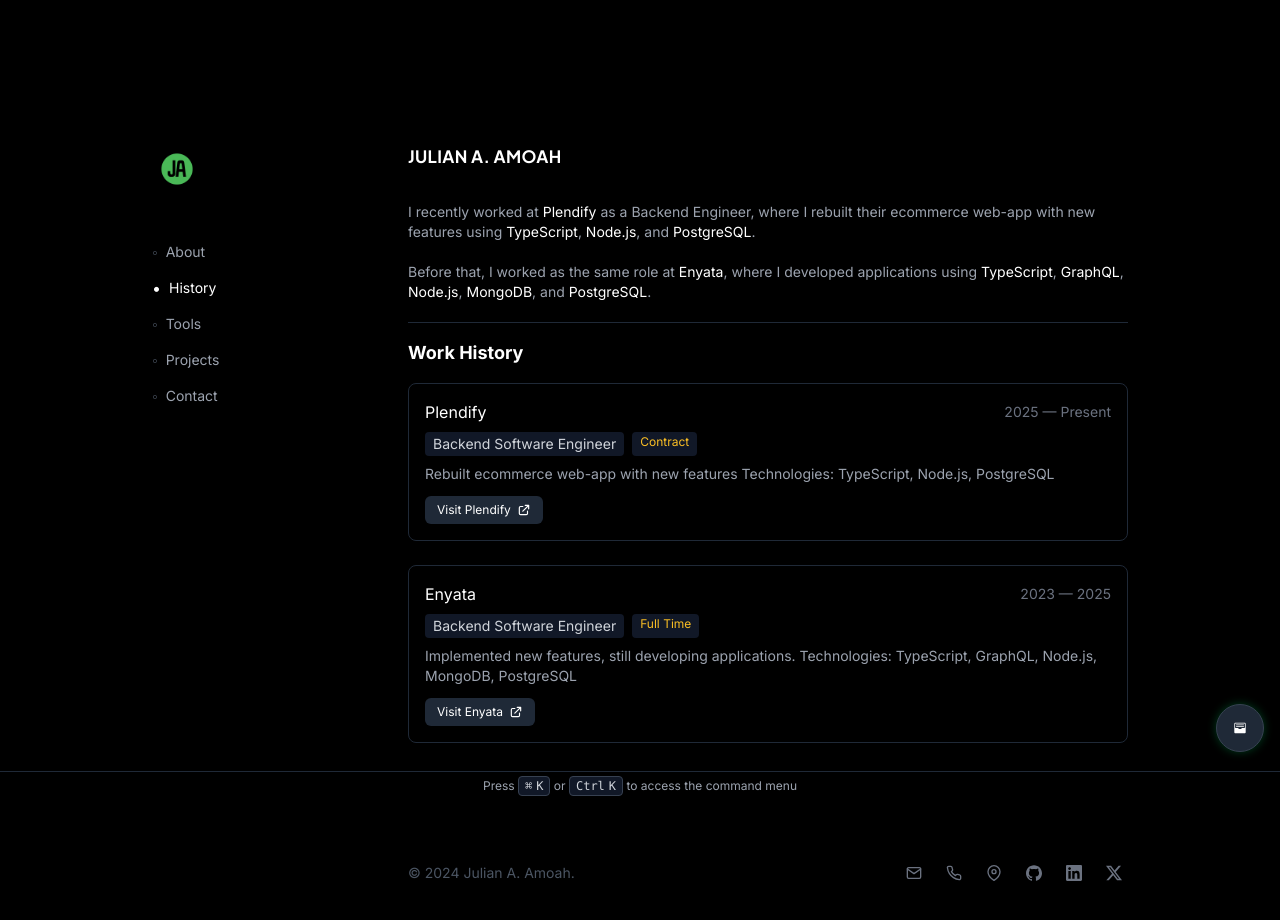
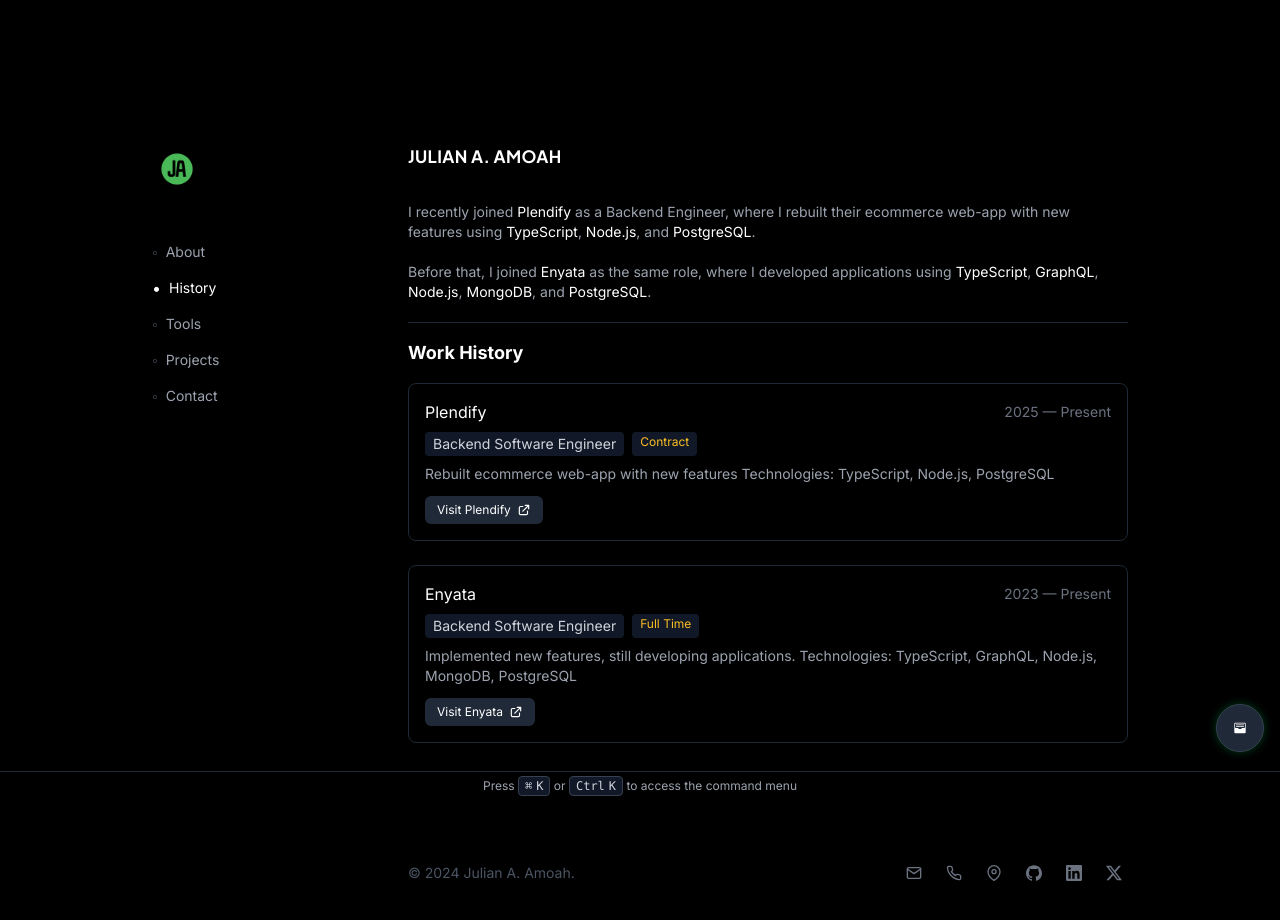
Before and after one commit to EnJulian/portfolio, a Next.js app: page /work in a window 1280 px wide. Shown: the top 920 px of the page. Built offline with nearby package versions, Linux system fonts and the light colour scheme.

Commit message:
Update content and phrasing across multiple pages
Refined descriptions on the projects, work, resume, and about pages for clarity and tone improvements. Adjusted timelines and role details for accuracy and added specificity to highlight contributions and expertise.

```diff
--- a/src/app/about/page.tsx
+++ b/src/app/about/page.tsx
@@ -29,11 +29,11 @@
         </p>
 
         <p>
-          Today I spend most of my time doing research {" "}
+          Today I spend my time doing research {" "}
           {/*<a href="https://enyata.com" target="_blank" className="text-white hover:text-gray-300">*/}
           {/*  Enyata*/}
           {/*</a>*/}
-          and building templates for my next high-performance application.
+          and building templates and APIs for my next high-performance application.
         </p>
 
         <p>I am passionate about crafting clean, robust code that drives performance and reliability in complex systems.
--- a/src/app/projects/page.tsx
+++ b/src/app/projects/page.tsx
@@ -13,7 +13,7 @@
     <div className="space-y-6">
       <div className="border-b border-gray-800 pb-4">
         <p className="text-gray-300">
-          Selected work across e-commerce, fintech, healthcare, and enterprise solutions.
+          Exploring problems through code—a selection of work I’ve contributed to or built while learning and solving problems in different industries.
         </p>
       </div>
 
--- a/src/app/work/page.tsx
+++ b/src/app/work/page.tsx
@@ -11,7 +11,7 @@
   return (
     <div className="space-y-5">
       <p>
-        I recently worked at {" "}
+        I recently joined {" "}
         <a href="https://plendify.com" target="_blank" className="text-white hover:text-gray-300">
           Plendify
         </a>
@@ -23,10 +23,10 @@
       </p>
 
       <p>
-        Before that, I worked as the same role at {" "}
+        Before that, I joined {" "}
         <a href="https://enyata.com" target="_blank" className="text-white hover:text-gray-300">
           Enyata
-        </a>
+        </a> as the same role
         {", "}
         where I developed applications using{" "}
         <a href={"https://www.typescriptlang.org/"} target={"_blank"} className="text-white">TypeScript</a>,{" "}
--- a/src/data/resume-data.tsx
+++ b/src/data/resume-data.tsx
@@ -68,7 +68,7 @@
       title: "Backend Software Engineer",
       logo: ParabolLogo,
       start: "2023",
-      end: "2025",
+      end: "Present",
       description:
         "Implemented new features, still developing applications. Technologies: TypeScript, GraphQL, Node.js, MongoDB, PostgreSQL",
     },
```
